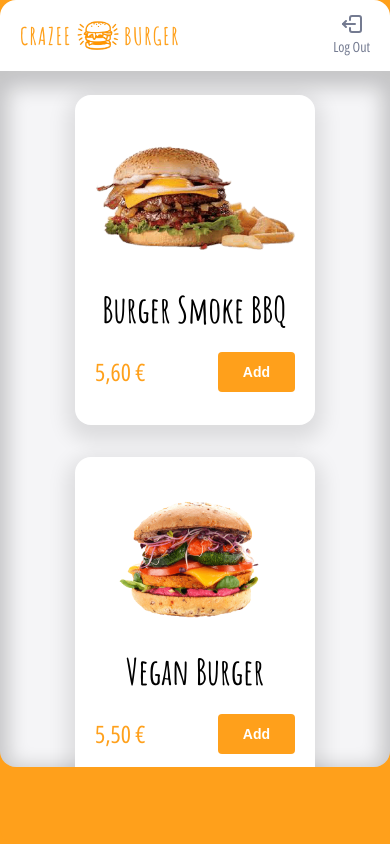
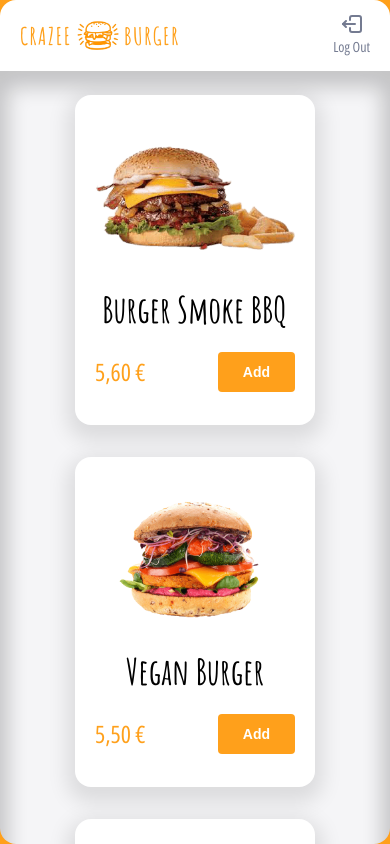
Before and after one commit to ddZ6ii/crazee-burger, a React (Vite) app: page /order in a window 390 px wide. Built offline with nearby package versions, Linux system fonts and the light colour scheme.

Commit message:
📱 F07: ORDERPAGE > Improve responsive (smartphone, orientation)

```diff
--- a/src/components/pages/order/OrderPage.jsx
+++ b/src/components/pages/order/OrderPage.jsx
@@ -44,48 +44,46 @@ const NAVBAR_HEIGHT_DESKTOP = '148px';
 const { breakpoints, borderRadius, colors, spacing } = theme;
 
 const SectionStyled = styled.section`
-  // IN PROGRESS
-  height: calc(100dvh - ${NAVBAR_HEIGHT_DESKTOP});
-  display: grid;
-  grid-template-rows: 1fr auto;
-  /* overflow: hidden; */
-
   background-color: ${colors.neutral_lightest};
   border-bottom-left-radius: ${borderRadius['rounded_2xl']};
   border-bottom-right-radius: ${borderRadius['rounded_2xl']};
   box-shadow: 0px 8px 20px 8px rgba(0, 0, 0, 0.2) inset;
+
+  @media screen and (min-width: ${breakpoints.sm}) {
+    height: calc(100dvh - ${NAVBAR_HEIGHT_DESKTOP});
+    display: grid;
+    grid-template-rows: 1fr auto;
+  }
+  @media screen and (max-width: ${breakpoints.lg}) and (orientation: landscape) {
+    height: auto;
+    display: block;
+  }
 `;
 
 const MenuStyled = styled.div`
   padding: ${spacing.md};
-  // IN PROGRESS
-  /* min-height: calc(100dvh - ${NAVBAR_HEIGHT_MOBILE}); */
-  /* position: relative; */
+  min-height: calc(100dvh - ${NAVBAR_HEIGHT_MOBILE});
 
   display: grid;
   grid-template-columns: minmax(240px, 1fr);
   justify-items: center;
   column-gap: 60px;
   row-gap: 32px;
-
   overflow-y: scroll;
 
   @media screen and (min-width: ${breakpoints.sm}) {
     padding: ${spacing['2xl']} ${spacing['xl']};
-    // IN PROGRESS
-    /* min-height: calc(100dvh - ${NAVBAR_HEIGHT_DESKTOP}); */
+    min-height: auto;
 
     grid-template-columns: repeat(auto-fill, 240px);
     justify-content: center;
     column-gap: clamp(20px, 6vw, 85px);
     row-gap: clamp(20px, 6vw, 85px);
   }
-
   @media screen and (min-width: ${breakpoints.lg}) {
     column-gap: 85px;
     row-gap: 60px;
   }
-
   @media screen and (max-width: ${breakpoints.lg}) and (orientation: landscape) {
     padding: ${spacing.sm};
   }
```
